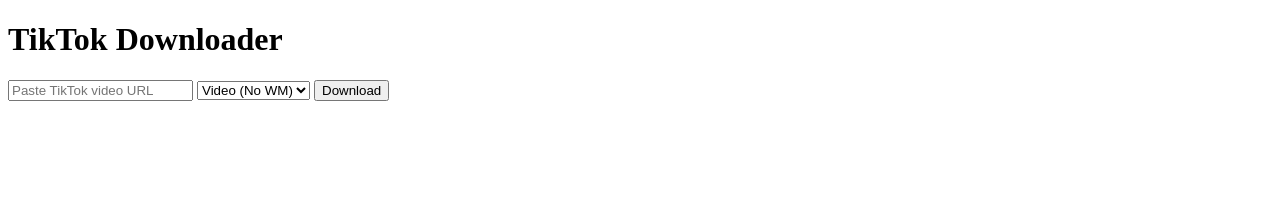
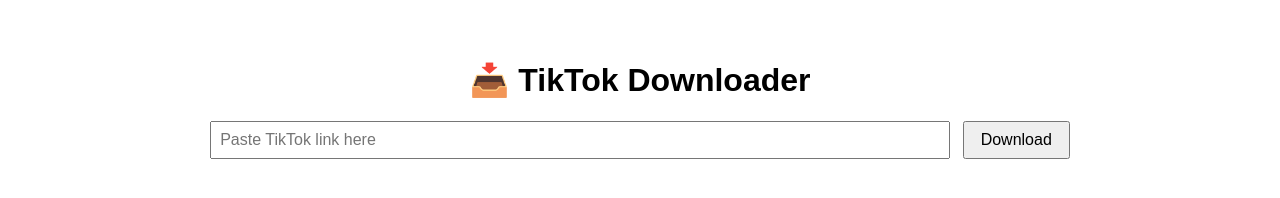
Before and after one commit to danukaya123/tiktok-web, a website: page public/index.html in a window 1280 px wide. Drawn offline with Linux system fonts and the light colour scheme.

Commit message:
Update index.html

```diff
--- a/public/index.html
+++ b/public/index.html
@@ -4,44 +4,48 @@
   <meta charset="UTF-8">
   <meta name="viewport" content="width=device-width, initial-scale=1.0">
   <title>TikTok Downloader</title>
+  <style>
+    body { font-family: Arial, sans-serif; text-align: center; padding: 2rem; }
+    input { width: 60%; padding: 0.5rem; font-size: 1rem; }
+    button { padding: 0.5rem 1rem; font-size: 1rem; margin-left: 0.5rem; }
+    video, audio { margin-top: 1rem; max-width: 90%; }
+  </style>
 </head>
 <body>
-  <h1>TikTok Downloader</h1>
+  <h1>📥 TikTok Downloader</h1>
+  <input type="text" id="url" placeholder="Paste TikTok link here" />
+  <button onclick="downloadTikTok()">Download</button>
 
-  <form id="downloadForm">
-    <input type="text" id="url" placeholder="Paste TikTok video URL" required />
-    <select id="type">
-      <option value="video">Video (No WM)</option>
-      <option value="audio">Audio (MP3)</option>
-    </select>
-    <button type="submit">Download</button>
-  </form>
+  <div id="result"></div>
 
   <script>
-    const form = document.getElementById("downloadForm");
-    form.addEventListener("submit", async (e) => {
-      e.preventDefault();
-      const url = document.getElementById("url").value;
-      const type = document.getElementById("type").value;
+    async function downloadTikTok() {
+      const url = document.getElementById('url').value;
+      const resultDiv = document.getElementById('result');
+      resultDiv.innerHTML = "⏳ Fetching...";
 
-      // Send request to server
-      const response = await fetch("/download", {
-        method: "POST",
-        headers: { "Content-Type": "application/json" },
-        body: JSON.stringify({ url, type })
-      });
+      try {
+        const res = await fetch(`/api/tiktok?url=${encodeURIComponent(url)}`);
+        const data = await res.json();
 
-      if (!response.ok) return alert("Download failed!");
+        if (data.error) {
+          resultDiv.innerHTML = "❌ " + data.error;
+          return;
+        }
 
-      // Create a blob and trigger browser download
-      const blob = await response.blob();
-      const a = document.createElement("a");
-      a.href = URL.createObjectURL(blob);
-      a.download = `tiktok.${type === "audio" ? "mp3" : "mp4"}`;
-      document.body.appendChild(a);
-      a.click();
-      a.remove();
-    });
+        resultDiv.innerHTML = `
+          <h2>${data.title}</h2>
+          <p>⬇️ <a href="${data.noWatermark}" target="_blank">Download No-Watermark Video</a></p>
+          <p>⬇️ <a href="${data.watermark}" target="_blank">Download Watermark Video</a></p>
+          <p>🎧 <a href="${data.audio}" target="_blank">Download Audio</a></p>
+          <video controls src="${data.noWatermark}"></video>
+          <audio controls src="${data.audio}"></audio>
+        `;
+      } catch (err) {
+        console.error(err);
+        resultDiv.innerHTML = "❌ Failed to fetch video.";
+      }
+    }
   </script>
 </body>
 </html>
```
